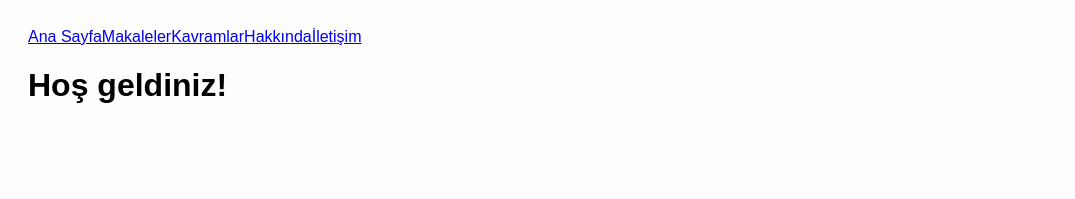
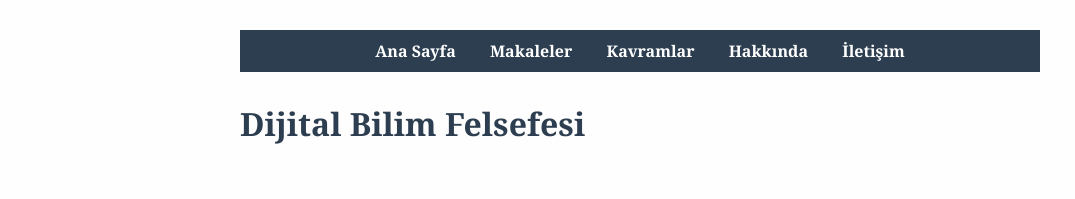
Before and after one commit to omerfatihtekin/Dijital-Bilim-Felsefesi.github.io, a plain HTML site: page index.html in a window 1280 px wide. Shown: the whole page, without its empty margins (0-1075 px from the left). Drawn offline with Linux system fonts and the light colour scheme.

Commit message:
Add files via upload

```diff
--- a/index.html
+++ b/index.html
@@ -1 +1,16 @@
-<!DOCTYPE html><html lang='tr'><head><meta charset='UTF-8'><title>Dijital Bilim Felsefesi</title><link rel='stylesheet' href='style.css'></head><body><header><nav><a href='index.html'>Ana Sayfa</a><a href='makaleler.html'>Makaleler</a><a href='kavramlar.html'>Kavramlar</a><a href='hakkinda.html'>Hakkında</a><a href='iletisim.html'>İletişim</a></nav></header><h1>Hoş geldiniz!</h1></body></html>
+<!DOCTYPE html>
+<html lang="tr">
+<head><meta charset="UTF-8"><title>Dijital Bilim Felsefesi</title><link rel="stylesheet" href="style.css"></head>
+<body>
+  <header>
+    <nav>
+      <a href="index.html">Ana Sayfa</a>
+      <a href="makaleler.html">Makaleler</a>
+      <a href="kavramlar.html">Kavramlar</a>
+      <a href="hakkinda.html">Hakkında</a>
+      <a href="iletisim.html">İletişim</a>
+    </nav>
+  </header>
+  <h1>Dijital Bilim Felsefesi</h1>
+</body>
+</html>
--- a/style.css
+++ b/style.css
@@ -1 +1,44 @@
-body { font-family: Arial; padding: 20px; background-color: #fdfdfd; }
+
+body {
+  font-family: Georgia, serif;
+  max-width: 800px;
+  margin: auto;
+  padding: 30px;
+  background-color: #fefefe;
+  color: #333;
+}
+header {
+  background-color: #2c3e50;
+  padding: 10px 0;
+  text-align: center;
+  margin-bottom: 30px;
+}
+header nav a {
+  color: white;
+  text-decoration: none;
+  margin: 0 15px;
+  font-weight: bold;
+}
+h1 {
+  color: #2c3e50;
+}
+h2 {
+  margin-top: 30px;
+  color: #444;
+}
+p {
+  line-height: 1.7;
+}
+ul {
+  margin-left: 20px;
+}
+.contact-box {
+  margin-top: 20px;
+  padding: 15px;
+  background-color: #f4f4f4;
+  border-left: 5px solid #3498db;
+}
+a {
+  color: #2980b9;
+  text-decoration: none;
+}
```
Also changed, not shown: hakkinda.html (deleted, +0 -1 lines), iletisim.html (deleted, +0 -1 lines), kavramlar.html (+1 -1 lines), makale-detay.html (deleted, +0 -1 lines), makaleler.html (+1 -1 lines).
